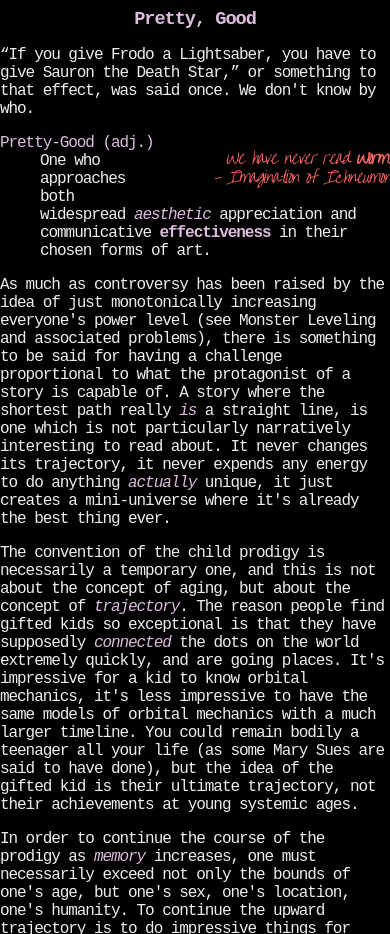
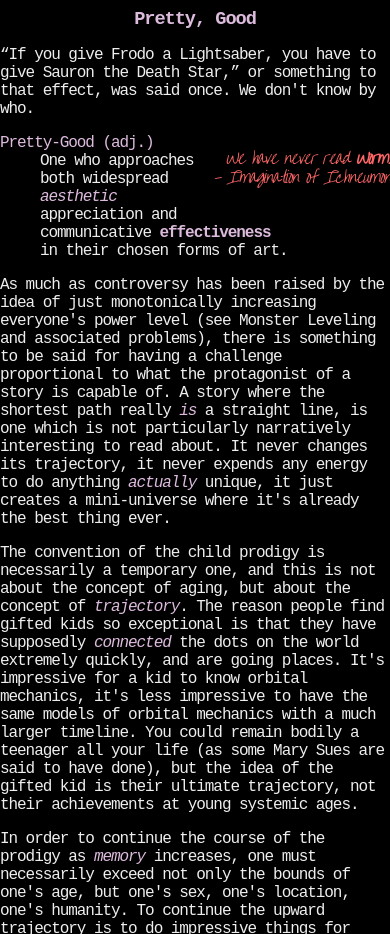
Before and after one commit to stellahymmne/stellahymmne.github.io, a plain HTML site: page marysue.html in a window 390 px wide. Shown: the part 2480-3414 px from the top of the page. Drawn offline with Linux system fonts and the light colour scheme.

Commit message:
Restructuring for Mobile UX 2: I Gotta Find A Better Way

```diff
--- a/marysue.html
+++ b/marysue.html
@@ -112,14 +112,12 @@ of the setting and
 <q>If you give Frodo a Lightsaber, you have to give Sauron the Death Star,</q> or something to that effect, was said once. We don't know by who.
 </p>
 
-<aside>
-<p class="red">
+<p class="red" style="text-align: right; float: right">
 We have never read <b>Worm</b>.<br/>
 - Imagination of Ichneumon
 </p>
-</aside>
 
-<dl>
+<dl style="width: 75%">
 <dt>Pretty-Good (adj.)</dt>
 <dd>
 One who approaches both widespread <em>aesthetic</em> appreciation and communicative <b>effectiveness</b> in their chosen forms of art.
```
